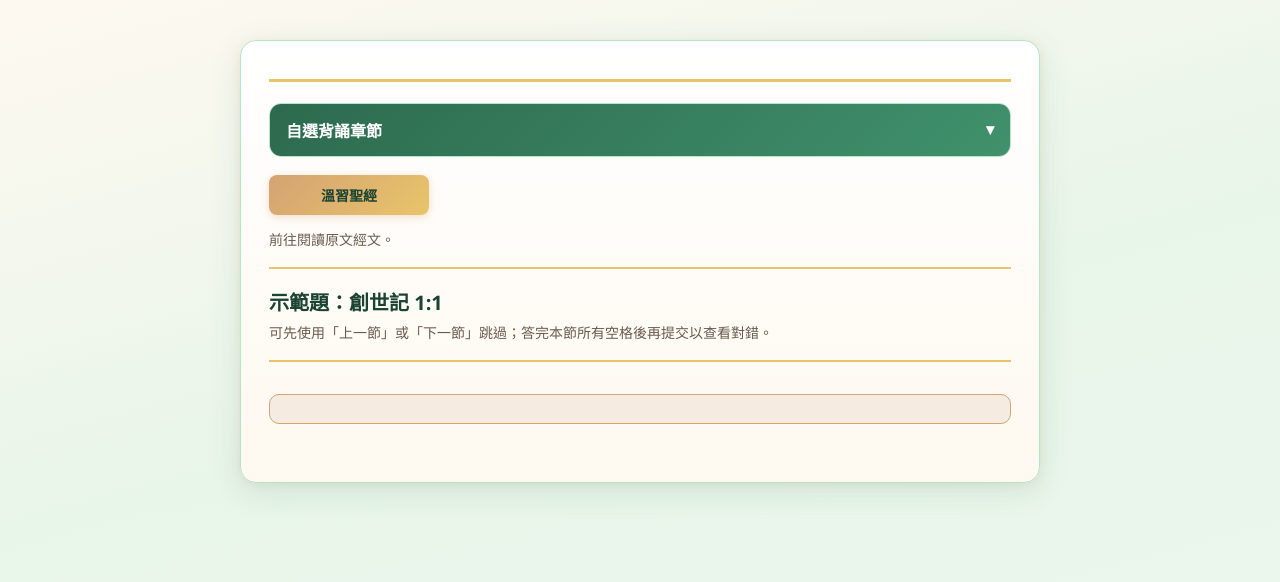
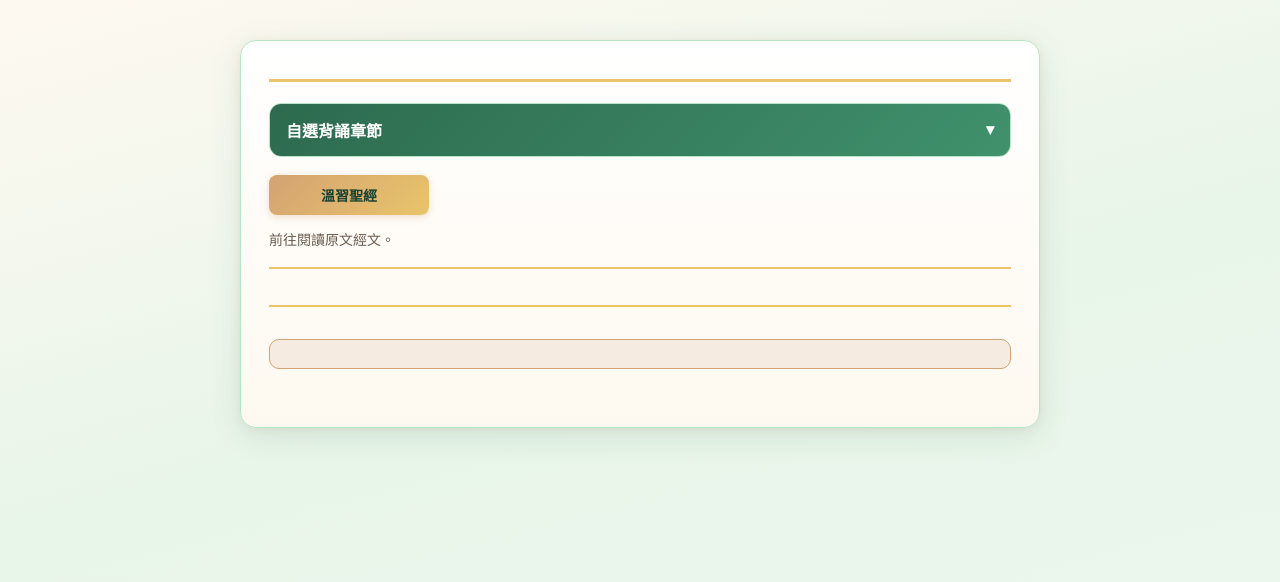
Before and after one commit to Jack-Tam-0422/bible_memorise, a Node project: template views/memorize.ejs in a window 1280 px wide. Shown: the top 582 px of the page. Run offline with Node 20 templates, Linux system fonts and the light colour scheme; the template is opened without the code that fills it, so the values that code supplies are empty.

Commit message:
Remove redundant quiz demo heading and progress text
Drop the 練習題 heading, skip/submit hint, and verse progress line from the homepage quiz area while keeping the quiz itself.

Co-authored-by: Jack-Tam-0422 <Jack-Tam-0422@users.noreply.github.com>

```diff
--- a/public/js/memorize.js
+++ b/public/js/memorize.js
@@ -6,11 +6,9 @@ const retryMaskBtn = document.getElementById('retryMaskBtn');
 const submitAnswersBtn = document.getElementById('submitAnswersBtn');
 const prevVerseBtn = document.getElementById('prevVerseBtn');
 const nextVerseBtn = document.getElementById('nextVerseBtn');
-const quizProgress = document.getElementById('quizProgress');
 const memorizeResult = document.getElementById('memorizeResult');
 const gradingResult = document.getElementById('gradingResult');
 const memorizeMessage = document.getElementById('memorizeMessage');
-const demoHeading = document.getElementById('demo-heading');
 const bibleIndex = window.bibleIndex || {};
 const memorizeDefaults = window.memorizeDefaults || {};
 
@@ -64,8 +62,6 @@ function getCurrentVerseNumber() {
 function clearQuizResults() {
   memorizeResult.innerHTML = '';
   gradingResult.innerHTML = '';
-  quizProgress.classList.add('hidden');
-  quizProgress.textContent = '';
   retryMaskBtn.classList.add('hidden');
   hideActionButtons();
   quizVerses = [];
@@ -76,18 +72,7 @@ function clearQuizResults() {
   isGraded = false;
 }
 
-function updateDemoHeading(book, chapter, verse) {
-  if (!demoHeading) {
-    return;
-  }
-
-  if (verse) {
-    demoHeading.textContent = `練習題：${book} ${chapter}:${verse}`;
-    return;
-  }
-
-  demoHeading.textContent = `練習題：${book} 第 ${chapter} 章`;
-}
+function updateDemoHeading() {}
 
 function updateChapters(options = {}) {
   const { clearQuiz = true } = options;
@@ -149,18 +134,6 @@ function buildQuizVerses(data) {
 
 function countAllBlanks(verses) {
   return verses.reduce((total, verseData) => total + verseData.blanks.length, 0);
-}
-
-function updateProgress() {
-  if (quizVerses.length === 0) {
-    quizProgress.classList.add('hidden');
-    quizProgress.textContent = '';
-    return;
-  }
-
-  const current = quizVerses[currentVerseIndex];
-  quizProgress.classList.remove('hidden');
-  quizProgress.textContent = `第 ${currentVerseIndex + 1} / ${quizVerses.length} 節（本節 ${current.blanks.length} 題）`;
 }
 
 function canGoPreviousVerse() {
--- a/views/memorize.ejs
+++ b/views/memorize.ejs
@@ -73,10 +73,7 @@
         <p class="hint-text">前往閱讀原文經文。</p>
       </section>
 
-      <section class="home-section quiz-demo-section" aria-labelledby="demo-heading">
-        <h2 id="demo-heading" class="section-heading">示範題：創世記 1:1</h2>
-        <p class="hint-text">可先使用「上一節」或「下一節」跳過；答完本節所有空格後再提交以查看對錯。</p>
-        <section id="quizProgress" class="quiz-progress hidden" aria-live="polite"></section>
+      <section class="home-section quiz-demo-section">
         <section id="memorizeResult" class="scripture-result" aria-live="polite"></section>
         <section id="gradingResult" class="grading-result" aria-live="polite"></section>
         <div class="button-row quiz-actions">
```
